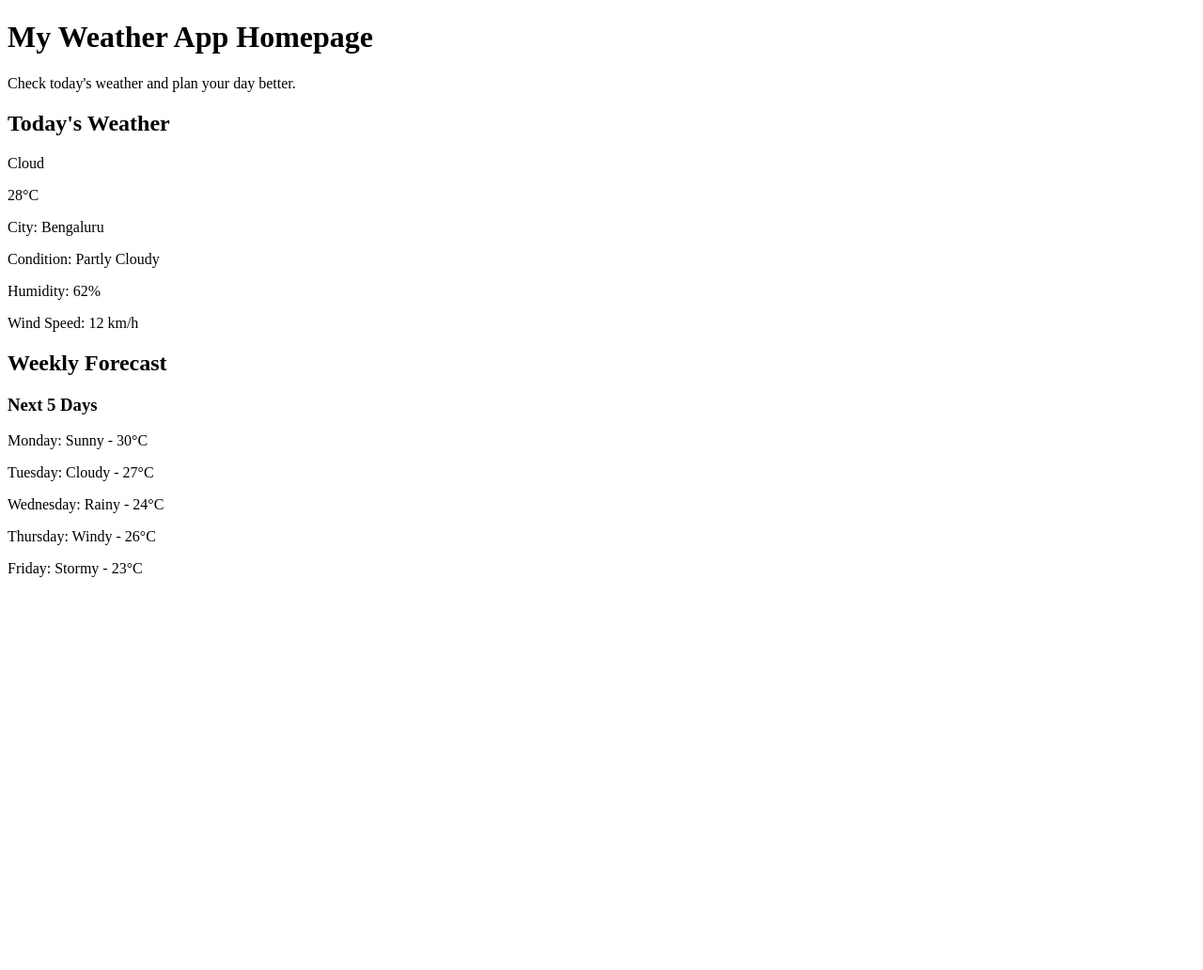
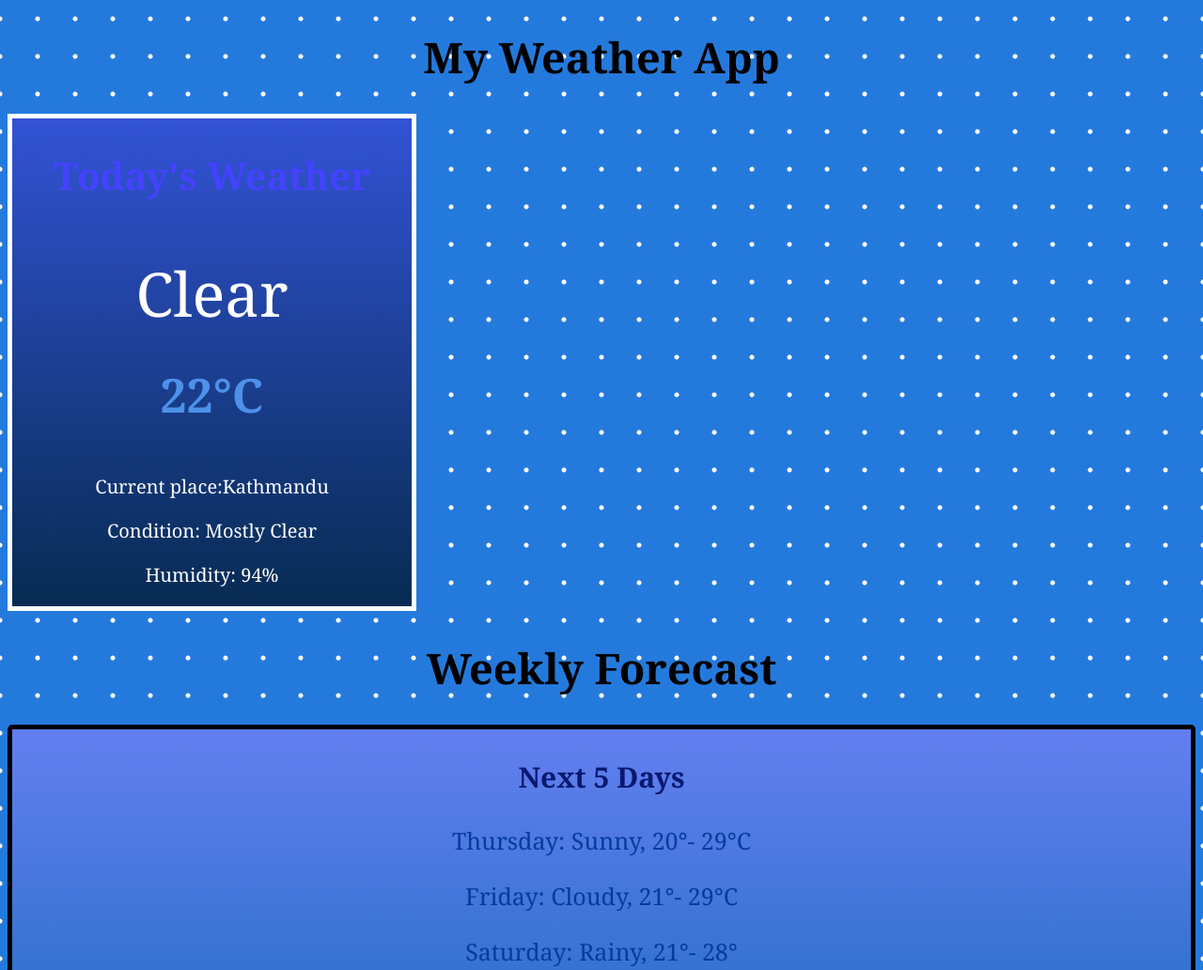
Before and after one commit to swastika2012-code/Codingal-course, a plain HTML site: page Module 2 CSS/Lesson 2/Project 2/Project 2.html in a window 1280 px wide. Shown: the top 1032 px of the page at 94% size. Before the commit the page ends 800 px from the top, so only its background shows below. Drawn offline with Linux system fonts and the light colour scheme.

Commit message:
Finished m2 p2

```diff
--- a/Module 2 CSS/Lesson 2/#style2.css
+++ /dev/null
@@ -1,84 +0,0 @@
-
- * {
-     box-sizing: border-box;
-     font-family: Georgia, 'Times New Roman', Times, serif;
- }
-
- body {
-     background-color: #87ceeb;
-     background-image: radial-gradient(circle, white 2px, transparent 3px);
-     background-size: 40px 40px;
-     background-repeat: repeat;
-     background-position: top center;
-     background-attachment: fixed;
-     color: white;
-     text-align: center;
- }
-
- h1 {
-     font-size: 36px;
-     color: white;
- }
-
- .subtitle {
-     font-size: 18px;
-     color: #f0f8ff;
- }
-
- .weather-card {
-     width: 400px;
-     border: 3px solid white;
-     border-radius: 20px;
-     background-image: linear-gradient(to bottom right, #1e90ff, #87cefa);
- }
-
- .weather-icon {
-     font-size: 70px;
-     animation: floatCloud 3s infinite alternate;
- }
-
- #temperature {
-     font-size: 48px;
-     font-weight: bold;
-     color: #fffacd;
- }
-
- .details {
-     font-size: 18px;
-     color: white;
- }
-
- .forecast-section {
-     width: 600px;
-     border: 3px solid white;
-     border-radius: 15px;
-     background-image: radial-gradient(circle, white, #add8e6);
-     color: #003366;
- }
-
- .forecast-title {
-     color: #003366;
- }
-
- .day {
-     border: 2px solid #4682b4;
-     font-size: 17px;
-     color: #003366;
- }
-
- /* Group selector: styles both headings together */
- h2,
- h3 {
-     color: white;
- }
-
- /* CSS animation using @keyframes */
- @keyframes floatCloud {
-     from {
-         transform: translateY(0);
-     }
-
-     to {
-         transform: translateY(20px);
-     }
- }
--- a/Module 2 CSS/Lesson 2/Project 2/Project 2.html
+++ b/Module 2 CSS/Lesson 2/Project 2/Project 2.html
@@ -4,37 +4,106 @@
     <meta charset="UTF-8">
     <meta name="viewport" content="width=device-width, initial-scale=1.0">
     <title>Weather App</title>
+    <link rel="stylesheet" href="style2.css">
 <body>
 
-    <h1>My Weather App Homepage</h1>
+    <h1>My Weather App</h1>
+    <style>
 
-    <p class="subtitle">
-        Check today's weather and plan your day better.
-    </p>
+* {
+font-family: Georgia, 'Times New Roman', Times, serif;
+}
+
+body {
+background-color: #247adc;
+background-image: radial-gradient(circle, white 2px, transparent 3px);
+background-size: 40px 40px;
+background-position: top center;
+color: white;
+text-align: center;
+}
+
+h1 {
+font-size: 45px;
+color: black;
+}
+ h2 {
+    font-size: 40px;
+color:  rgb(67, 67, 253);
+ }
+
+ h3 {
+    font-size: 30px;
+    color: #0a1970;
+ }
+.weather-card {
+width: 425px;
+border: 5px solid white;
+border-radius: 20x;
+background-image: linear-gradient(to top, #072b52, #3253d5);
+}
+
+.weather-icon {
+font-size: 65px;
+animation: floatCloud 2.5s infinite alternate-reverse;
+
+}
+
+#temperature {
+font-size: 50px;
+font-weight: bold;
+color: #4d91ea;
+}
+
+.details {
+font-size: 20px;
+color:white;
+}
+
+.forecast-section {
+border: 5px solid black;
+border-radius: 5px;
+background-image: linear-gradient(to top, #1d6cc1, #637ff0);
+}
+
+.day {
+font-size: 25px;
+color: #043c9c;
+}
+
+@keyframes floatCloud {
+from {
+transform: translateY(0);
+}
+
+to {
+transform: translateY(20px);
+}
+}
+</style>
 
     <div class="weather-card">
         <h2>Today's Weather</h2>
 
-        <div class="weather-icon">Cloud</div>
+        <div class="weather-icon">Clear</div>
 
-        <p id="temperature">28°C</p>
+        <p id="temperature">22°C</p>
 
-        <p class="details">City: Bengaluru</p>
-        <p class="details">Condition: Partly Cloudy</p>
-        <p class="details">Humidity: 62%</p>
-        <p class="details">Wind Speed: 12 km/h</p>
+        <p class="details">Current place:Kathmandu</p>
+        <p class="details">Condition: Mostly Clear</p>
+        <p class="details">Humidity: 94%</p>
     </div>
 
-    <h2>Weekly Forecast</h2>
+    <h1>Weekly Forecast</h1>
 
     <div class="forecast-section">
         <h3 class="forecast-title">Next 5 Days</h3>
 
-        <p class="day">Monday: Sunny - 30°C</p>
-        <p class="day">Tuesday: Cloudy - 27°C</p>
-        <p class="day">Wednesday: Rainy - 24°C</p>
-        <p class="day">Thursday: Windy - 26°C</p>
-        <p class="day">Friday: Stormy - 23°C</p>
+        <p class="day">Thursday: Sunny, 20°- 29°C</p>
+        <p class="day">Friday: Cloudy, 21°- 29°C</p>
+        <p class="day">Saturday: Rainy, 21°- 28°</p>
+        <p class="day"> Sunday: Rainy, 21°- 28°</p>
+        <p class="day">Monday: Cloudy, 21°- 29°C</p>
     </div>
 
 </body>
```
